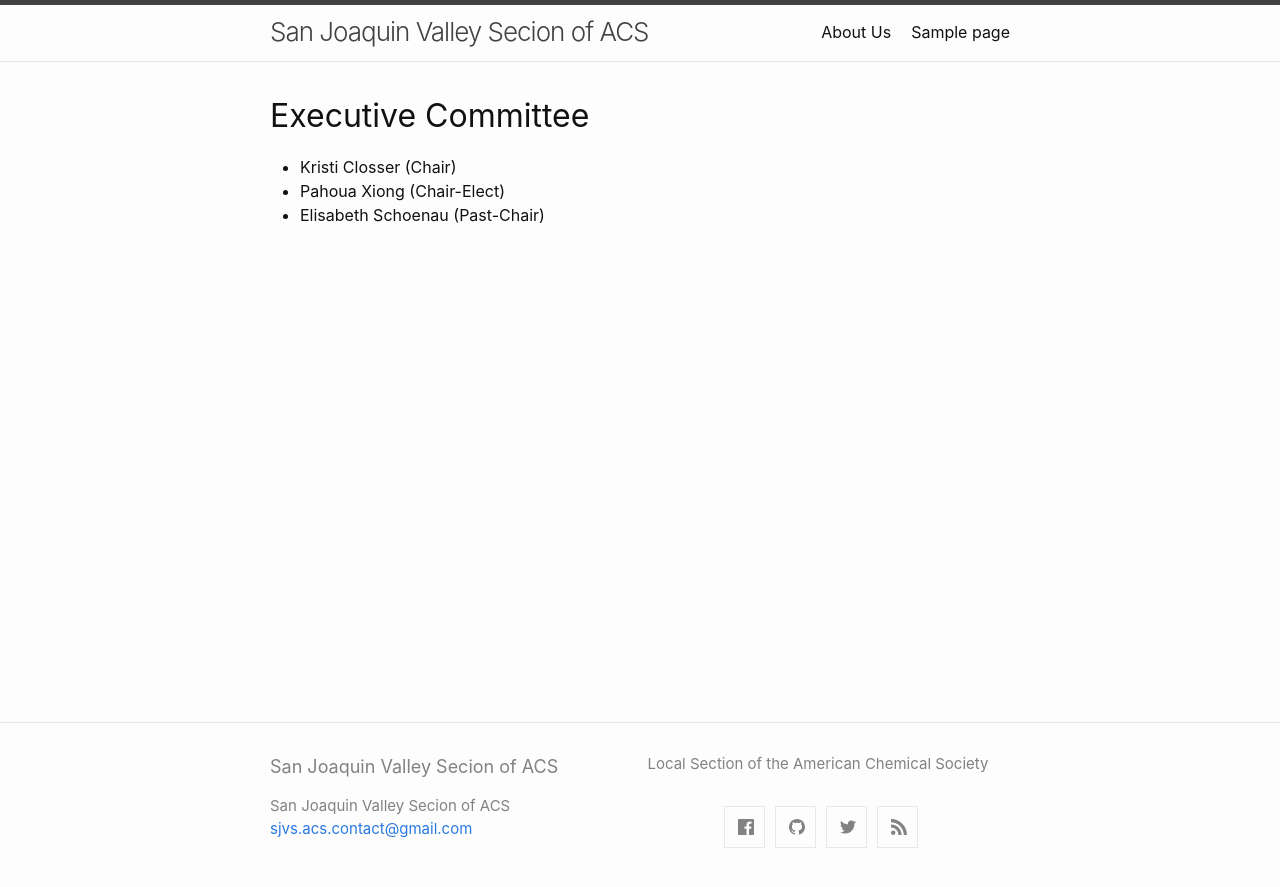
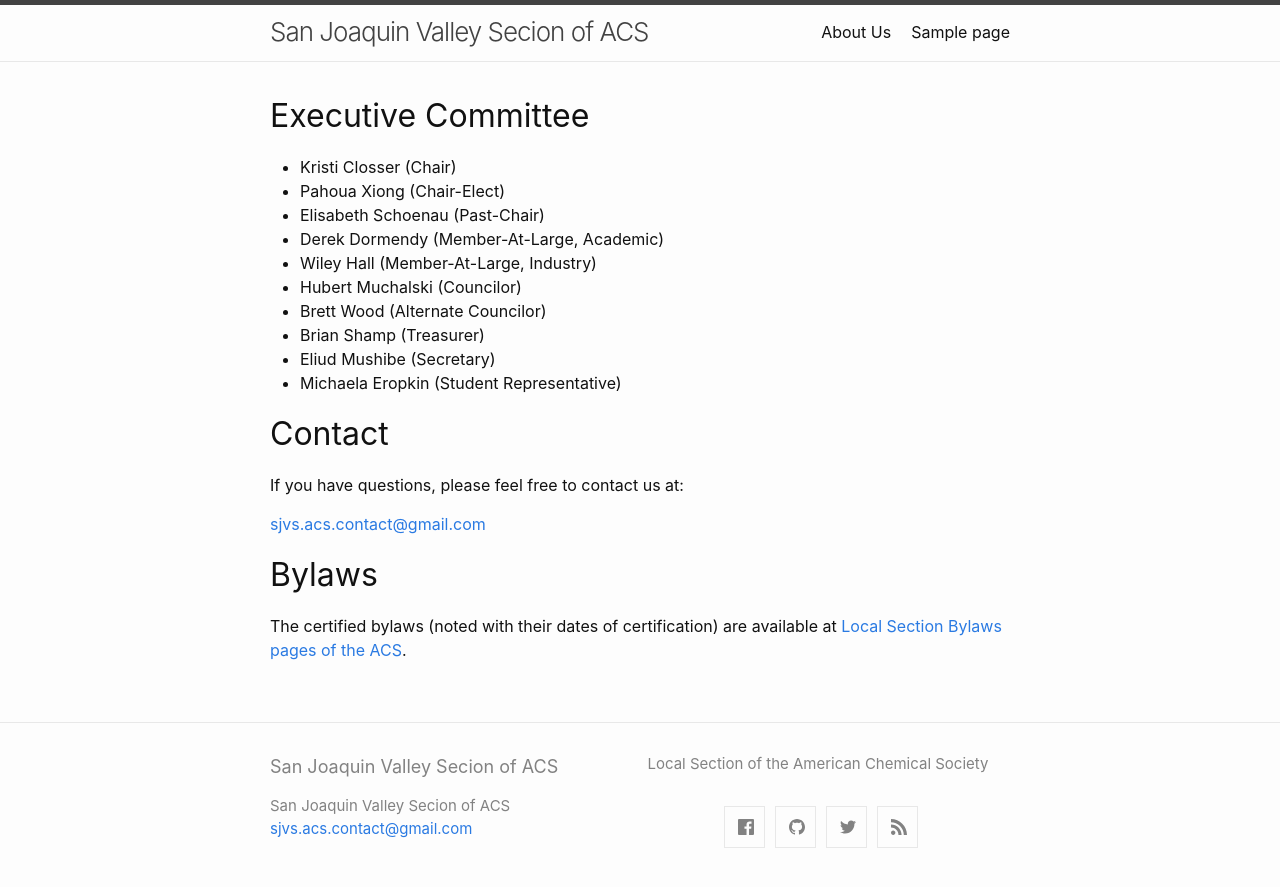
Before and after one commit to sjvacs/sjvacs.github.io, a Jekyll site: the page built from about.md, in a window 1280 px wide. Shown: the top 887 px of the page. Built offline with Jekyll 4.4.1, drawn with Linux system fonts in a browser that asks for light colours.

```diff
--- a/about.md
+++ b/about.md
@@ -9,6 +9,25 @@ permalink: /about/
 - Kristi Closser (Chair)
 - Pahoua Xiong (Chair-Elect)
 - Elisabeth Schoenau (Past-Chair)
+- Derek Dormendy (Member-At-Large, Academic)
+- Wiley Hall (Member-At-Large, Industry)
+- Hubert Muchalski (Councilor)
+- Brett Wood (Alternate Councilor)
+- Brian Shamp (Treasurer)
+- Eliud Mushibe (Secretary)
+- Michaela Eropkin (Student Representative)
+
+## Contact
+
+If you have questions, please feel free to contact us at:
+
+[sjvs.acs.contact@gmail.com](mailto:sjvs.acs.contact@gmail.com)
+
+## Bylaws
+
+The certified bylaws (noted with their dates of certification) are available at [Local Section Bylaws pages of the ACS][cc5844e2].
+
+  [cc5844e2]: https://www.acs.org/content/acs/en/about/governance/charter/lsbylaws.html "Local Section Bylaws"
 
 <!-- This is the base Jekyll theme. You can find out more info about customizing your Jekyll theme, as well as basic Jekyll usage documentation at [jekyllrb.com](https://jekyllrb.com/)
 
```
Also changed, not shown: index.md (+7 -2 lines).
